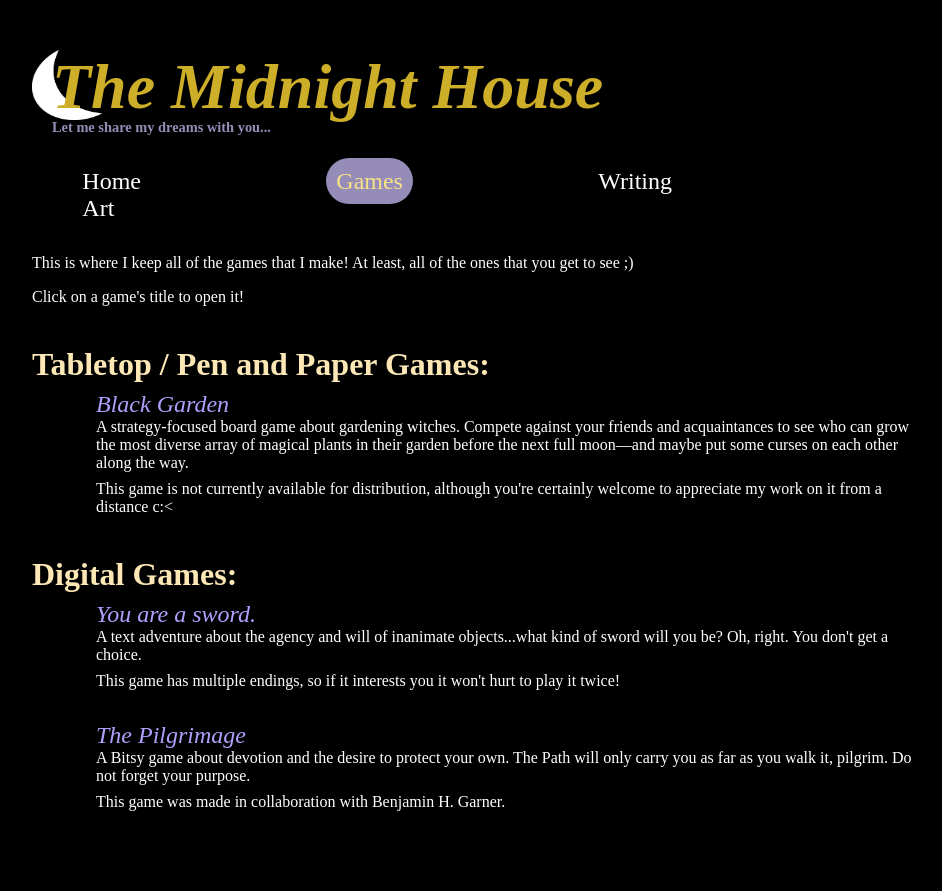
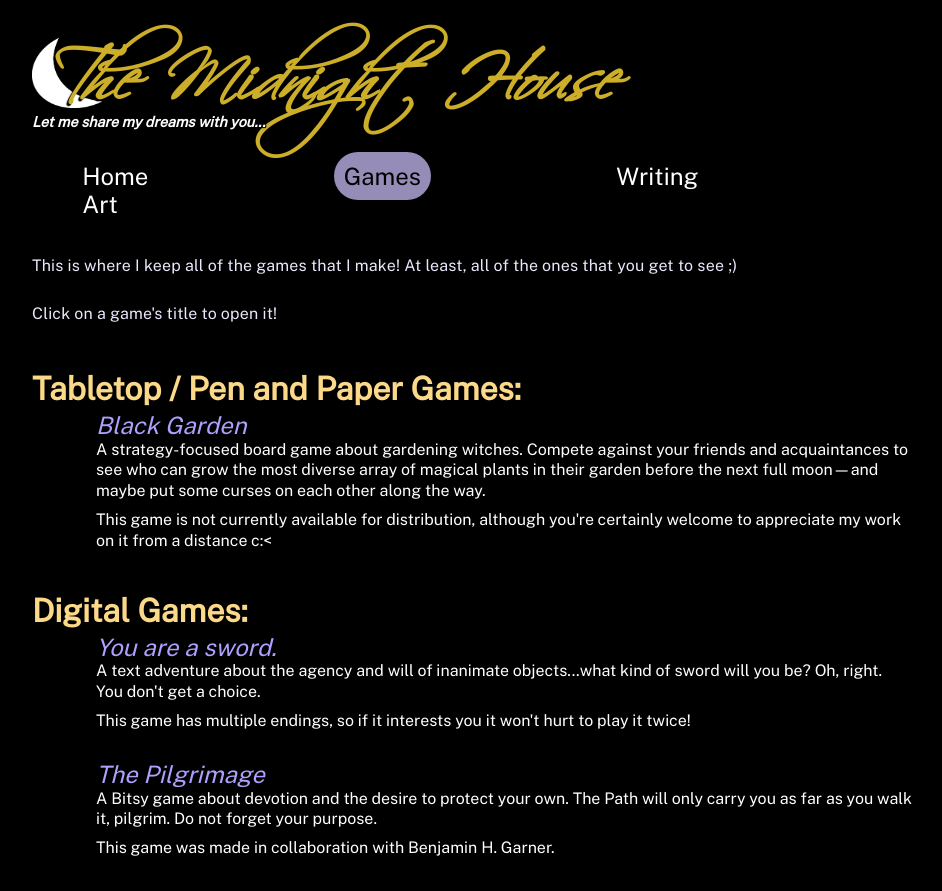
Before and after one commit to RockOfDoom/rockofdoom.github.io, a plain HTML site: page games/index.html in a window 1280 px wide. Shown: the whole page, without its empty margins (104-1046 px from the left). Before the commit the page ends 843 px from the top, so only its background shows below. Drawn offline with Linux system fonts and the light colour scheme.

Commit message:
added fonts and reformatted colors

```diff
--- a/art/css/index.css
+++ b/art/css/index.css
@@ -1,5 +1,16 @@
+@font-face {
+  font-family: scriptina;
+  src: url(../../assets/scriptina.ttf);
+}
+
+@font-face {
+  font-family: publicSans;
+  src: url(../../assets/PublicSans-Regular.otf);
+}
+
 body {
   background-color: black;
+  font-family: publicSans;
 }
 
 div {
@@ -11,22 +22,35 @@ div {
 
 #title h1 {
   color: #ccae28;
+  text-shadow: -2px 2px 1px black;
+  letter-spacing: 3px;
+  font-size: 400%;
+  margin-top: -35px;
+  font-family: scriptina;
   font-style: italic;
-  font-size: 400%;
-  margin-top: 50px;
 }
 
 #title h2 {
-  color: #958db7;
+  text-shadow: -1px 1px 1px black, 1px -1px 1px black, 1px 1px 1px black, -1px -1px 1px black;
   font-size: 90%;
-  margin-top: -48px;
+  margin-top: -90px;
+  font-style: italic;
+  z-index: 1;
+  position: relative;
+}
+
+#contents {
+  letter-spacing: 0.2px;
+  color: #ebe8fc;
+  line-height: 200%;
 }
 
 #crescent {
   height: 70px;
   width: 70px;
   float: left;
-  margin-right: -50px;
+  margin-right: -59px;
+  margin-top: 65px;
 }
 
 #navigation a {
@@ -39,7 +63,7 @@ div {
 }
 
 #navigation a.selected {
-  color: #f7e288;
+  color: black;
   background-color: #958db7;
 }
 
--- a/css/index.css
+++ b/css/index.css
@@ -1,5 +1,16 @@
+@font-face {
+  font-family: scriptina;
+  src: url(../assets/scriptina.ttf);
+}
+
+@font-face {
+  font-family: publicSans;
+  src: url(../assets/PublicSans-Regular.otf);
+}
+
 body {
   background-color: black;
+  font-family: publicSans;
 }
 
 div {
@@ -11,22 +22,35 @@ div {
 
 #title h1 {
   color: #ccae28;
+  text-shadow: -2px 2px 1px black;
+  letter-spacing: 3px;
+  font-size: 400%;
+  margin-top: -35px;
+  font-family: scriptina;
   font-style: italic;
-  font-size: 400%;
-  margin-top: 50px;
 }
 
 #title h2 {
-  color: #958db7;
+  text-shadow: -1px 1px 1px black, 1px -1px 1px black, 1px 1px 1px black, -1px -1px 1px black;
   font-size: 90%;
-  margin-top: -48px;
+  margin-top: -90px;
+  font-style: italic;
+  z-index: 1;
+  position: relative;
+}
+
+#contents {
+  letter-spacing: 0.2px;
+  color: #ebe8fc;
+  line-height: 200%;
 }
 
 #crescent {
   height: 70px;
   width: 70px;
   float: left;
-  margin-right: -50px;
+  margin-right: -59px;
+  margin-top: 65px;
 }
 
 #navigation a {
@@ -39,7 +63,7 @@ div {
 }
 
 #navigation a.selected {
-  color: #f7e288;
+  color: black;
   background-color: #958db7;
 }
 
@@ -52,7 +76,7 @@ div {
   background-color: #958db7;
   padding: 2px;
   border-radius: 5px;
-  width: 107px;
+  width: 115px;
 }
 
 .contact:hover {
--- a/games/css/index.css
+++ b/games/css/index.css
@@ -1,5 +1,16 @@
+@font-face {
+  font-family: scriptina;
+  src: url(../../assets/scriptina.ttf);
+}
+
+@font-face {
+  font-family: publicSans;
+  src: url(../../assets/PublicSans-Regular.otf);
+}
+
 body {
   background-color: black;
+  font-family: publicSans;
 }
 
 div {
@@ -11,22 +22,35 @@ div {
 
 #title h1 {
   color: #ccae28;
+  text-shadow: -2px 2px 1px black;
+  letter-spacing: 3px;
+  font-size: 400%;
+  margin-top: -35px;
+  font-family: scriptina;
   font-style: italic;
-  font-size: 400%;
-  margin-top: 50px;
 }
 
 #title h2 {
-  color: #958db7;
+  text-shadow: -1px 1px 1px black, 1px -1px 1px black, 1px 1px 1px black, -1px -1px 1px black;
   font-size: 90%;
-  margin-top: -48px;
+  margin-top: -90px;
+  font-style: italic;
+  z-index: 1;
+  position: relative;
+}
+
+#contents {
+  letter-spacing: 0.2px;
+  color: #ebe8fc;
+  line-height: 200%;
 }
 
 #crescent {
   height: 70px;
   width: 70px;
   float: left;
-  margin-right: -50px;
+  margin-right: -59px;
+  margin-top: 65px;
 }
 
 #navigation a {
@@ -39,7 +63,7 @@ div {
 }
 
 #navigation a.selected {
-  color: #f7e288;
+  color: black;
   background-color: #958db7;
 }
 
@@ -53,6 +77,7 @@ div {
   margin-top: 1vh;
   margin-bottom: 4vh;
   transition: padding-left .1s;
+  line-height: 130%;
 }
 
 .gamediv:hover {
@@ -80,5 +105,5 @@ h3 {
   font-size: 200%;
   margin-top: 5vh;
   margin-bottom: 1vh;
-  color: #fce7b5;
+  color: #fcd988;
 }
--- a/writing/css/index.css
+++ b/writing/css/index.css
@@ -1,5 +1,16 @@
+@font-face {
+  font-family: scriptina;
+  src: url(../../assets/scriptina.ttf);
+}
+
+@font-face {
+  font-family: publicSans;
+  src: url(../../assets/PublicSans-Regular.otf);
+}
+
 body {
   background-color: black;
+  font-family: publicSans;
 }
 
 div {
@@ -11,22 +22,35 @@ div {
 
 #title h1 {
   color: #ccae28;
+  text-shadow: -2px 2px 1px black;
+  letter-spacing: 3px;
+  font-size: 400%;
+  margin-top: -35px;
+  font-family: scriptina;
   font-style: italic;
-  font-size: 400%;
-  margin-top: 50px;
 }
 
 #title h2 {
-  color: #958db7;
+  text-shadow: -1px 1px 1px black, 1px -1px 1px black, 1px 1px 1px black, -1px -1px 1px black;
   font-size: 90%;
-  margin-top: -48px;
+  margin-top: -90px;
+  font-style: italic;
+  z-index: 1;
+  position: relative;
+}
+
+#contents {
+  letter-spacing: 0.2px;
+  color: #ebe8fc;
+  line-height: 200%;
 }
 
 #crescent {
   height: 70px;
   width: 70px;
   float: left;
-  margin-right: -50px;
+  margin-right: -59px;
+  margin-top: 65px;
 }
 
 #navigation a {
@@ -39,7 +63,7 @@ div {
 }
 
 #navigation a.selected {
-  color: #f7e288;
+  color: black;
   background-color: #958db7;
 }
 
```
Also changed, not shown: assets/PublicSans-Regular.otf (added), assets/scriptina.ttf (added).
